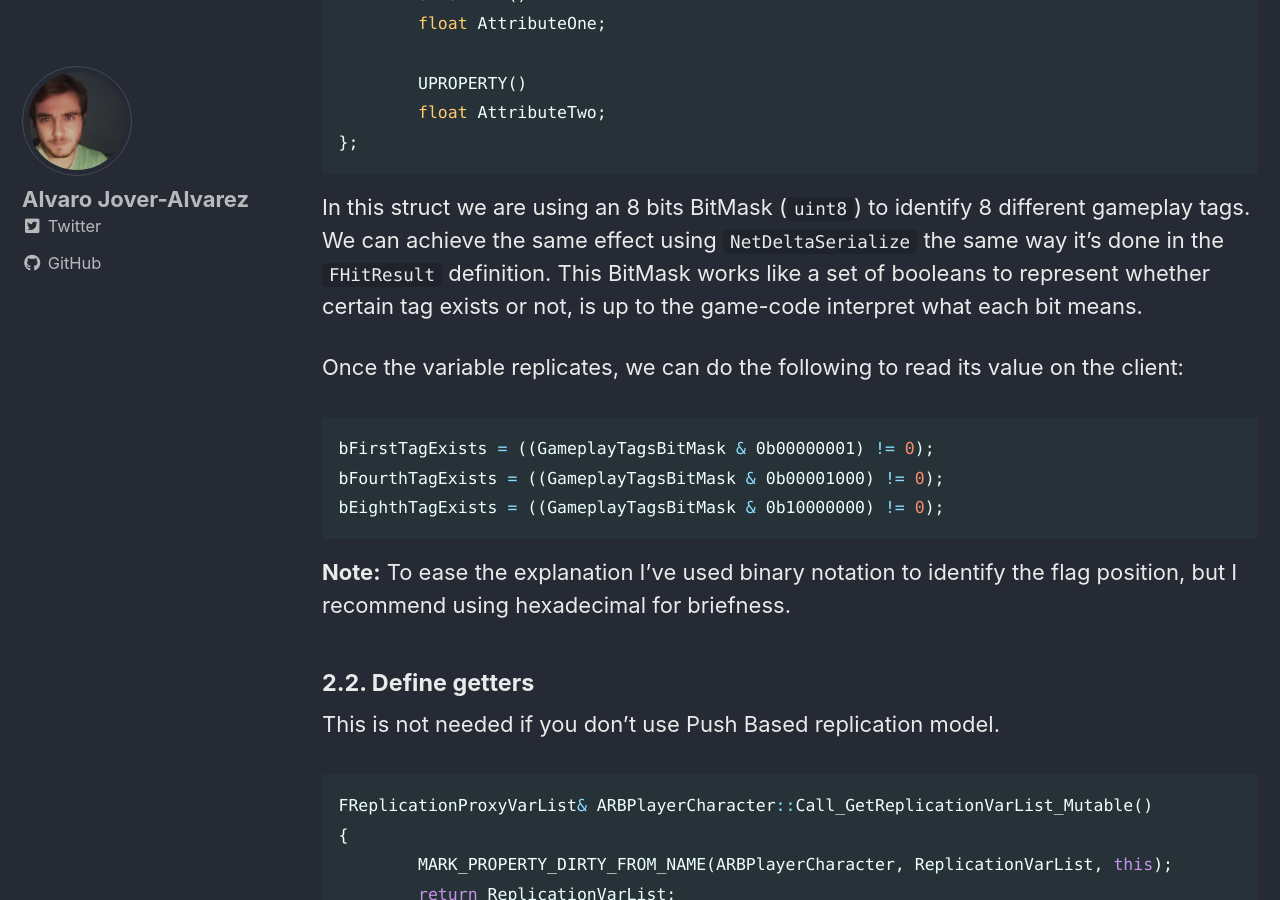
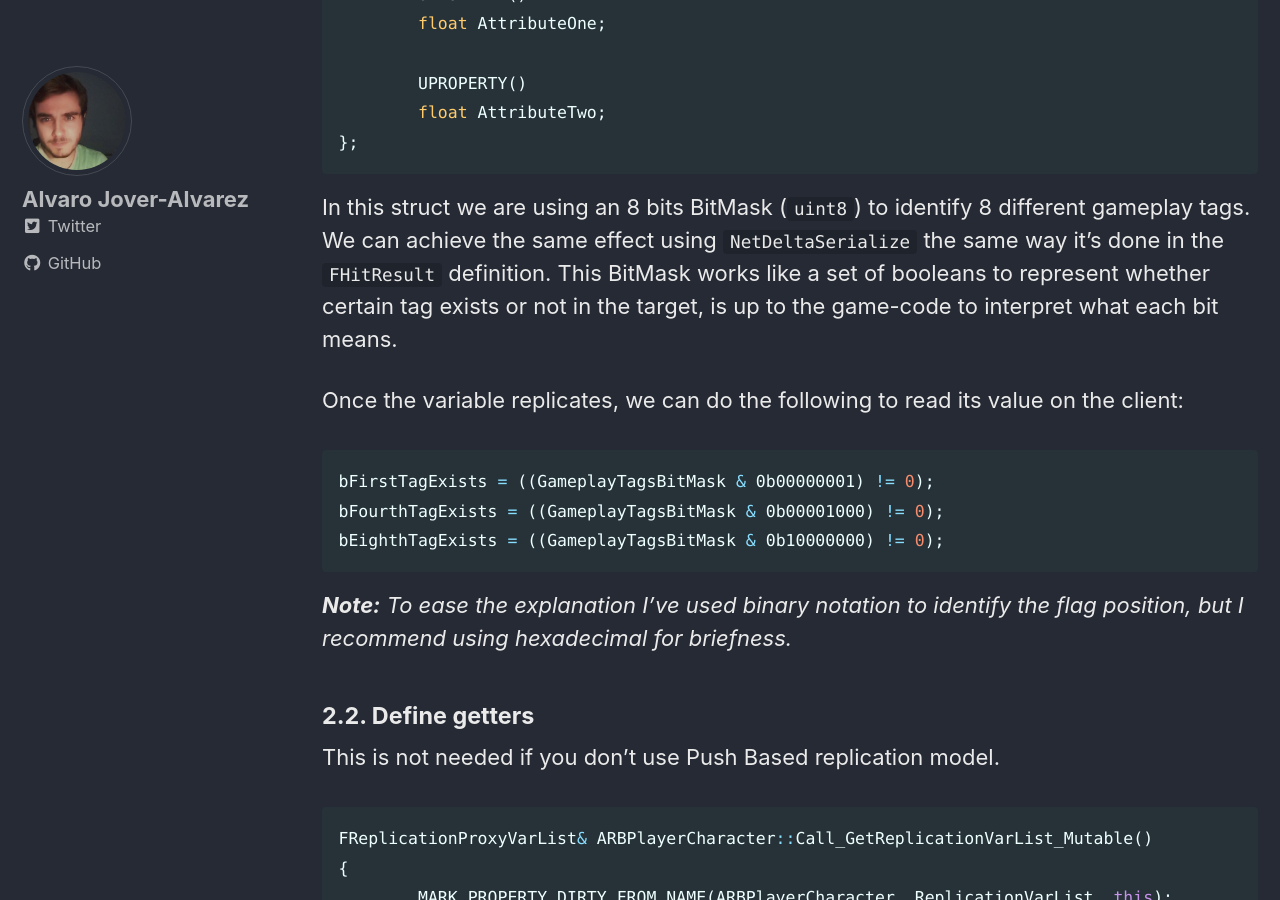
Before and after one commit to vorixo/devtricks, a Jekyll site: the page built from _posts/2021-10-28-gas-replication-proxy.md, in a window 1280 px wide and 900 px high, scrolled down 8397 px. Built offline with Jekyll 4.4.1, drawn with Linux system fonts in a browser that asks for light colours; cached includes are drawn as plain includes.

Commit message:
[UPD] Conveniency upgrades

```diff
--- a/_posts/2021-10-28-gas-replication-proxy.md
+++ b/_posts/2021-10-28-gas-replication-proxy.md
@@ -257,7 +257,7 @@ public:
 };
 {% endhighlight %}
 
-In this struct we are using an 8 bits BitMask (`uint8`) to identify 8 different gameplay tags. We can achieve the same effect using `NetDeltaSerialize` the same way it's done in the `FHitResult` definition. This BitMask works like a set of booleans to represent whether certain tag exists or not, is up to the game-code interpret what each bit means.
+In this struct we are using an 8 bits BitMask (`uint8`) to identify 8 different gameplay tags. We can achieve the same effect using `NetDeltaSerialize` the same way it's done in the `FHitResult` definition. This BitMask works like a set of booleans to represent whether certain tag exists or not in the target, is up to the game-code to interpret what each bit means.
 
 Once the variable replicates, we can do the following to read its value on the client:
 
@@ -267,7 +267,7 @@ bFourthTagExists = ((GameplayTagsBitMask & 0b00001000) != 0);
 bEighthTagExists = ((GameplayTagsBitMask & 0b10000000) != 0);
 {% endhighlight %}
 
-**Note:** To ease the explanation I've used binary notation to identify the flag position, but I recommend using hexadecimal for briefness.
+_**Note:** To ease the explanation I've used binary notation to identify the flag position, but I recommend using hexadecimal for briefness._
 
 #### 2.2. Define getters
 
```
